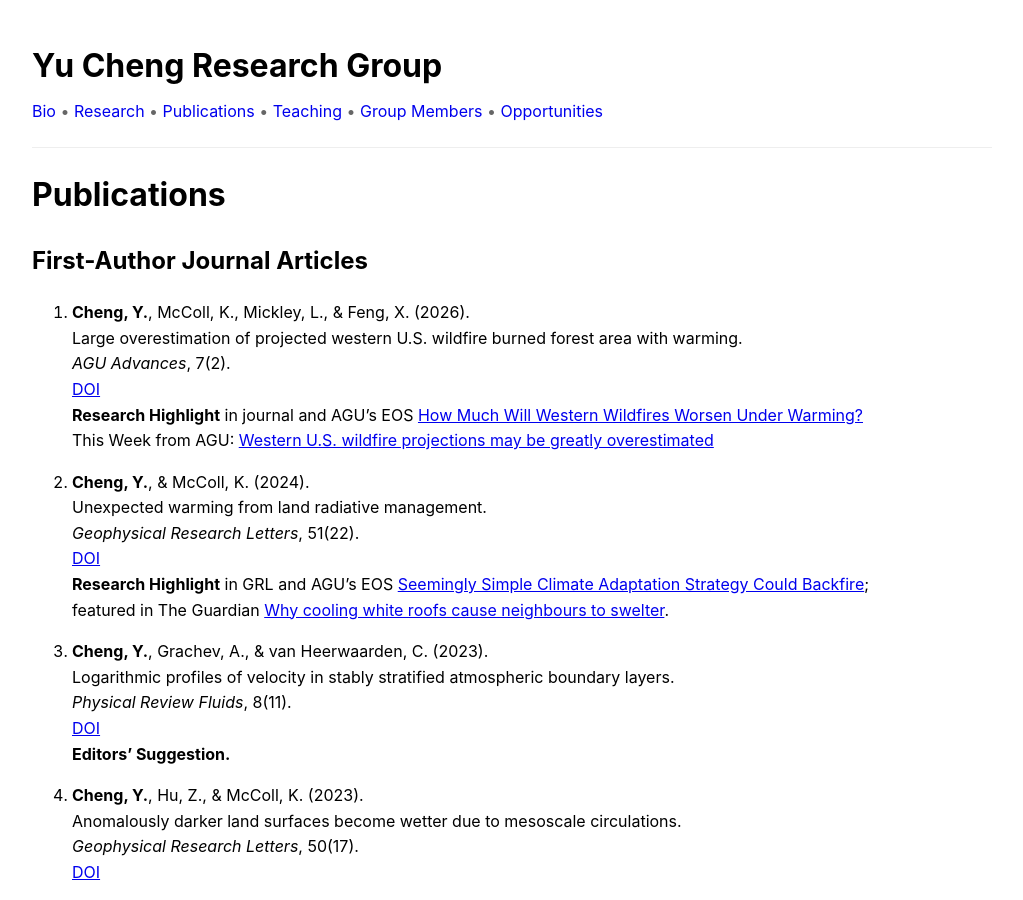
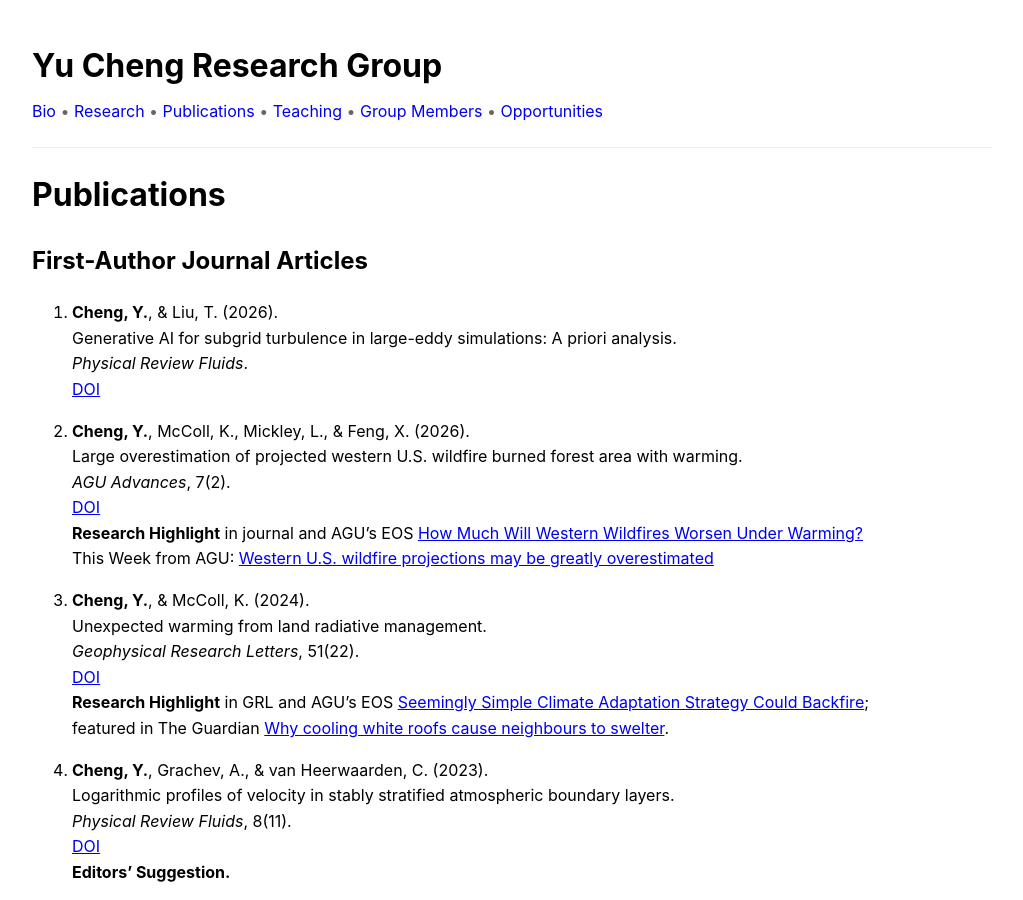
Before and after one commit to yc2965/yc2965.github.io, a Jekyll site: the page built from publications.md, in a window 1280 px wide and 900 px high. Shown: the whole window, without its empty margins (128-1151 px from the left). Built offline with Jekyll 4.4.1, drawn with Linux system fonts in a browser that asks for light colours.

Commit message:
Update publications.md

```diff
--- a/publications.md
+++ b/publications.md
@@ -6,6 +6,11 @@ title: Publications
 # Publications
 
 ## First-Author Journal Articles
+1. **Cheng, Y.**, & Liu, T. (2026).
+   Generative AI for subgrid turbulence in large-eddy simulations: A priori analysis.
+   *Physical Review Fluids*.
+   [DOI](https://doi.org/10.1103/vb6j-f876)
+
 
 1. **Cheng, Y.**, McColl, K., Mickley, L., & Feng, X. (2026).
    Large overestimation of projected western U.S. wildfire burned forest area with warming.
```
